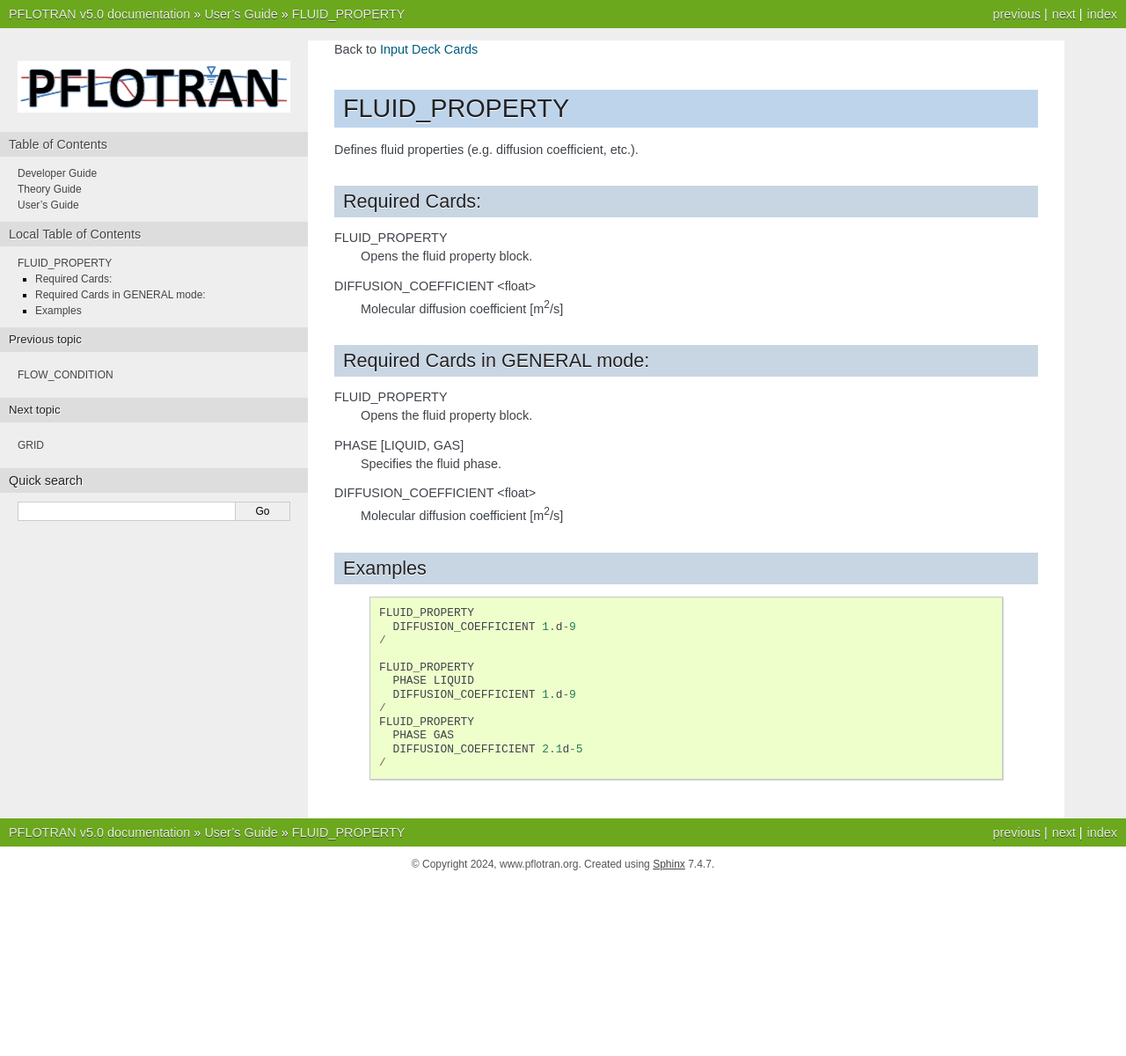
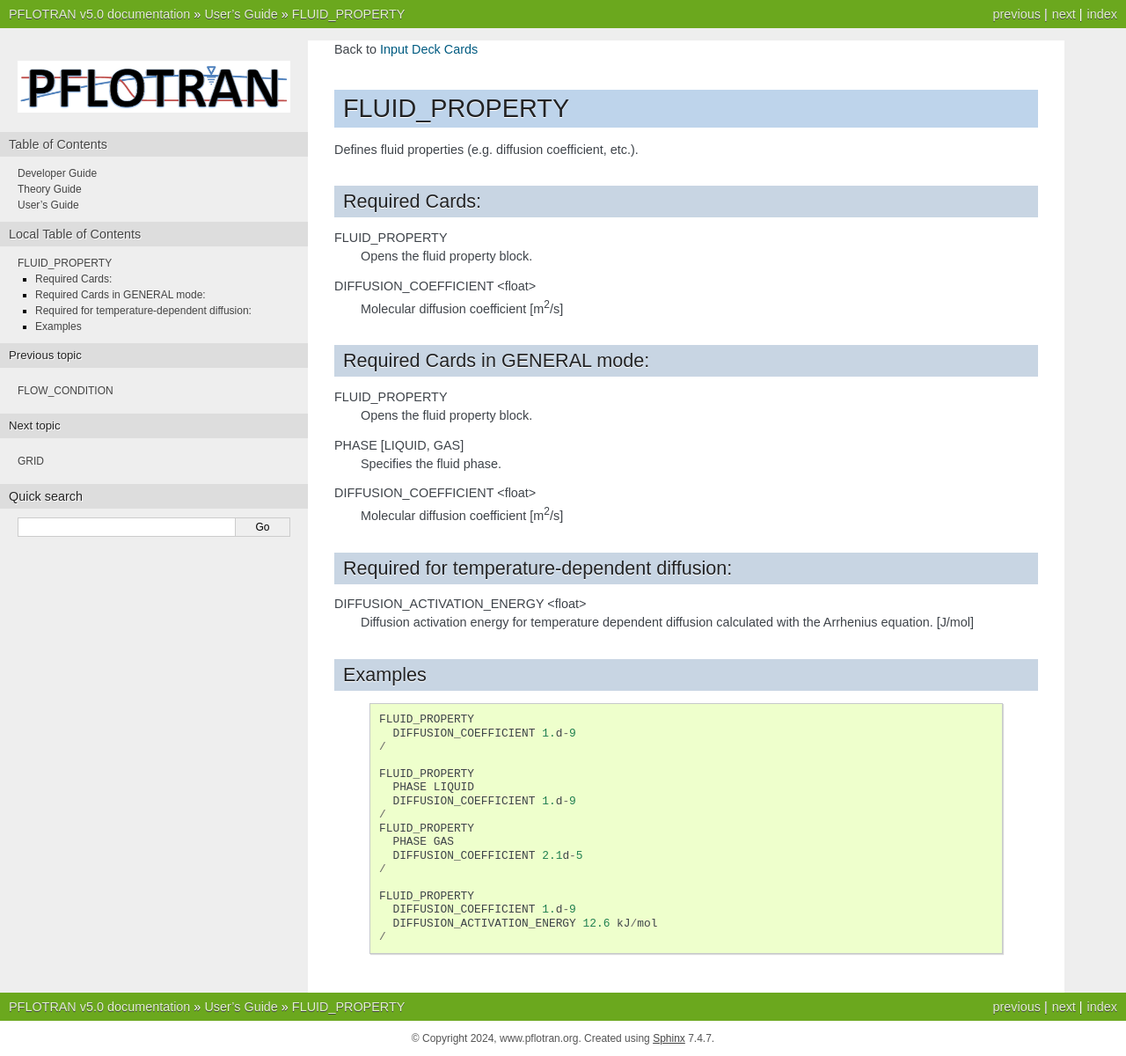
Before and after one commit to Miracloon/pflotran-documentation, a Sphinx documentation site: the page built from source/user_guide/cards/subsurface/fluid_property.rst, in a window 1280 px wide. Shown: the whole page at 88% size. Built offline with Sphinx 7.4.7, drawn with Linux system fonts in a browser that asks for light colours; before the commit the page ends 1002 px from its top, so only the background shows below that.

Commit message:
added documentation for diffusion activation energy

```diff
--- a/source/user_guide/cards/subsurface/fluid_property.rst
+++ b/source/user_guide/cards/subsurface/fluid_property.rst
@@ -25,6 +25,12 @@ PHASE [LIQUID, GAS]
 DIFFUSION_COEFFICIENT <float>
  Molecular diffusion coefficient [m\ :sup:`2`\/s]
 
+Required for temperature-dependent diffusion:
+---------------------------------------------
+DIFFUSION_ACTIVATION_ENERGY <float>
+ Diffusion activation energy for temperature dependent diffusion calculated
+ with the Arrhenius equation. [J/mol]
+
 Examples
 --------
  ::
@@ -41,3 +47,8 @@ Examples
     PHASE GAS
     DIFFUSION_COEFFICIENT 2.1d-5
   /
+
+  FLUID_PROPERTY
+    DIFFUSION_COEFFICIENT 1.d-9
+    DIFFUSION_ACTIVATION_ENERGY 12.6 kJ/mol
+  /
```
